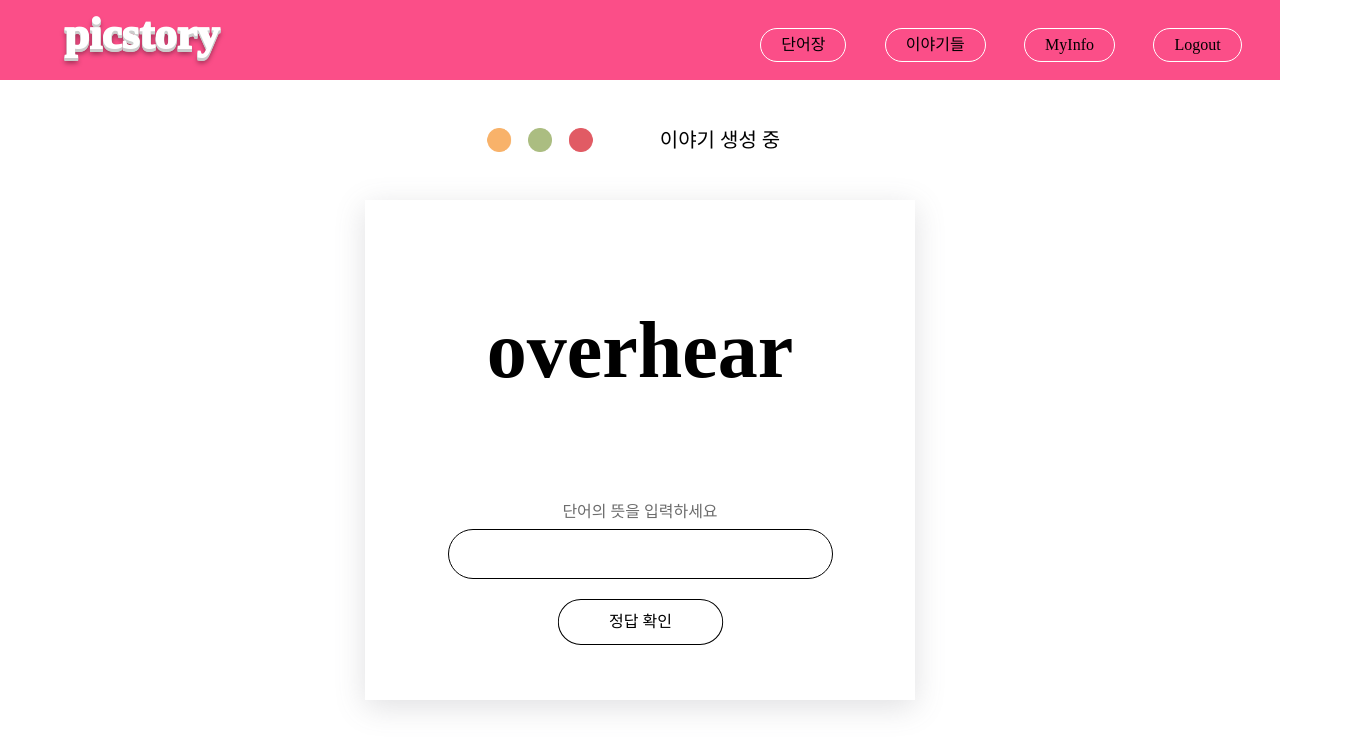
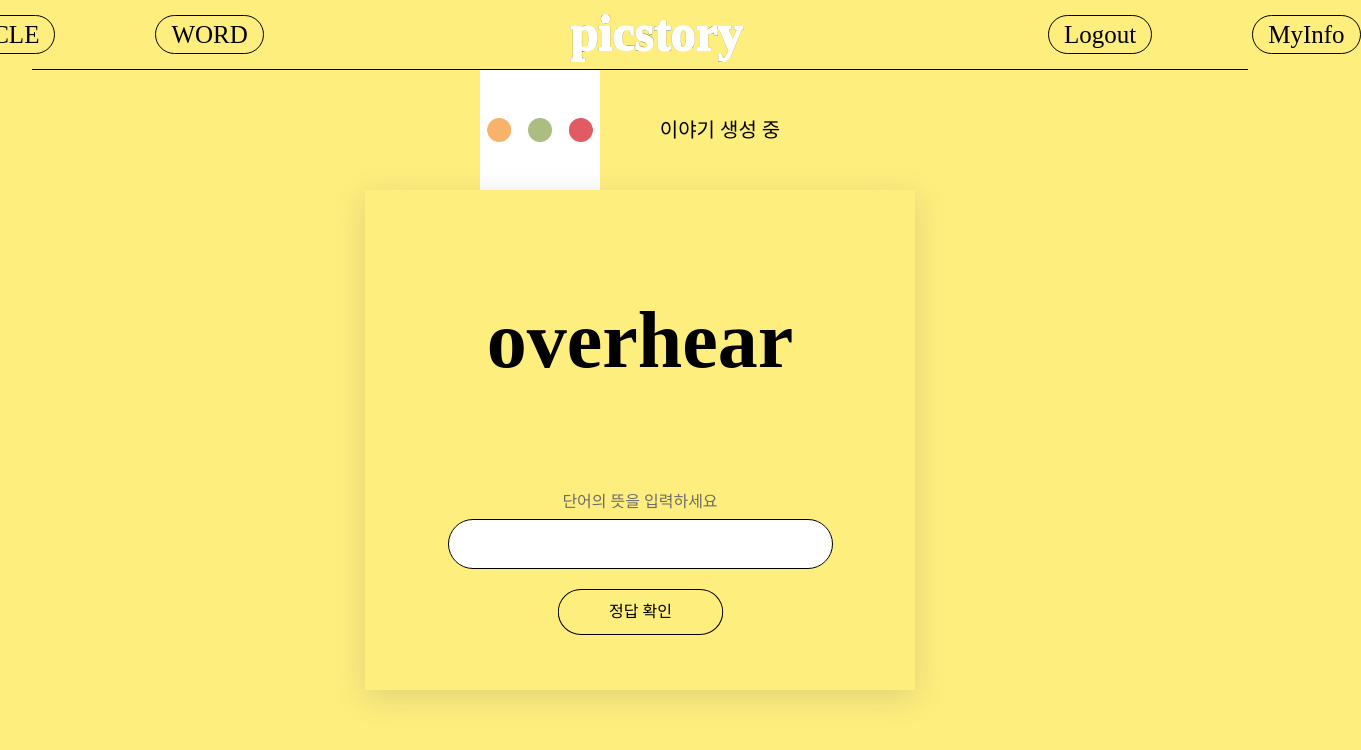
Before and after one commit to RUNGOAT/Picstory, a React (Create React App) app in the folder frontend/frontproject/: page /Loading in a window 1280 px wide. Shown: the top 750 px of the page, 1361 px wide, since content can reach past the window. Built offline with nearby package versions, Linux system fonts and the light colour scheme; a web font is replaced by a local one.

Commit message:
[EDIT] #274 헤더 디자인 수정

```diff
--- a/frontend/frontproject/src/assets/css/TheHeader.module.css
+++ b/frontend/frontproject/src/assets/css/TheHeader.module.css
@@ -1,49 +1,31 @@
 .header {
-  height: 80px;
-  width: 100%;
+  border-bottom: 1.7px solid black;
+  margin: 0 auto;
+  height: 70px;
+  width: 95%;
   color: white;
-  background: #ffda47;
+  background: #feee7d;
 }
 
+@media (min-width: 600px) {
   .contents {
+    padding: 0 20px;
     display: flex;
-  /* width: 95%; */
     height: 100%;
     margin: 0 auto;
+    justify-content: center;
     align-items: center;
-  justify-content: space-between;
   }
-
-@media (max-width: 600px) {
   .logo {
+    -webkit-text-stroke: 0.1px rgb(0, 0, 0);
+    width: 300px;
     cursor: pointer;
-    float: left;
-    margin-left: 5vw;
-    padding-bottom: 51px;
-    font-size: 35px;
+    margin: 0 20vw;
+    font-size: 50px;
     font-weight: 1000;
-    text-shadow: 0 1px 0 #ccc, 0 2px 0 #ccc, 0 3px 0 #ccc, 0 3px 0 #ccc,
+    /* text-shadow: 0 1px 0 #ccc, 0 2px 0 #ccc, 0 3px 0 #ccc, 0 3px 0 #ccc,
       0 2px 0 #ccc, 0 2px 0 transparent, 0 5px 0 transparent,
-      0 8px 0 transparent, 0 2px 0 transparent, 0 5px 5px rgba(0, 0, 0, 0.4);
-  }
-  .menuIcon {
-    margin-right: 20px;
-  }
-  .list {
-    display: none;
-  }
-}
-@media (min-width: 600px) {
-  .logo {
-    cursor: pointer;
-    float: left;
-    margin-left: 5vw;
-    padding-bottom: 10px;
-    font-size: 45px;
-    font-weight: 1000;
-    text-shadow: 0 1px 0 #ccc, 0 2px 0 #ccc, 0 3px 0 #ccc, 0 3px 0 #ccc,
-      0 2px 0 #ccc, 0 2px 0 transparent, 0 5px 0 transparent,
-      0 8px 0 transparent, 0 2px 0 transparent, 0 5px 5px rgba(0, 0, 0, 0.4);
+      0 8px 0 transparent, 0 2px 0 transparent, 0 5px 5px rgba(0, 0, 0, 0.4); */
   }
   .logo:hover {
     scale: 1.05;
@@ -51,61 +33,34 @@
   .menuIcon {
     display: none;
   }
-  .list {
+  .btn {
+    font-size: 25px;
+    border: 1px solid black;
+    border-radius: 30px;
+    padding: 0 15px;
+    margin: 0 50px;
     cursor: pointer;
-    float: right;
-    margin-right: 3vw;
-    margin-top: 10px;
-    padding: 4px 20px;
-    border-radius: 30px;
     color: black;
-    border: 1px solid rgb(255, 255, 255);
-    /* box-shadow: 0 0 0 1px rgb(255, 0, 0), 0 0.2em 0 0 rgb(255, 255, 255); */
-  }
-  .listShadow {
-    margin-right: 3vw;
-    padding: 4px 20px;
-    width: 80px;
-    height: 50px;
-  }
-  .list:focus {
-    cursor: pointer;
-    float: right;
-    margin-right: 3vw;
-    padding: 4px 20px;
-    border-radius: 30px;
-    color: rgb(0, 0, 0);
-
-    border: 1px solid rgb(255, 255, 255);
-    box-shadow: 0 0 0 1px rgb(255, 0, 0), 0 0 0 0 rgb(255, 0, 0);
-    transform: translateY(2px);
   }
 }
 
-.red {
-  background: #fb4e88;
+@media (max-width: 600px) {
+  .logo {
+    -webkit-text-stroke: 0.1px rgb(0, 0, 0);
+    margin-top: 5px;
+    cursor: pointer;
+    float: left;
+    margin-left: 5vw;
+    padding-bottom: 51px;
+    font-size: 35px;
+    font-weight: 1000;
   }
-.orange {
-  background: #ff9634;
+  .menuIcon {
+    float: right;
+    margin-right: 20px;
+    margin-top: 20px;
   }
-.yellow {
-  background: #f9da5b;
+  .btn {
+    display: none;
   }
-.green {
-  background: #37d51f;
 }
-.blue {
-  background: #2279dc;
-}
-.purple {
-  background: #cb39ec;
-}
-.pink {
-  background: rgb(255, 169, 208);
-}
-.gray {
-  background: #b1b1b1;
-}
-.black {
-  background: #424242;
-}
--- a/frontend/frontproject/src/assets/css/main.module.css
+++ b/frontend/frontproject/src/assets/css/main.module.css
@@ -1,7 +1,7 @@
 .btn1 {
   width: 140px;
   height: 45px;
-	font-family: "Roboto", sans-serif;
+  font-family: 'Roboto', sans-serif;
   font-size: 15px;
   text-transform: uppercase;
   letter-spacing: 2.5px;
@@ -30,6 +30,7 @@ body {
   height: 100vh;
   -webkit-font-smoothing: antialiased;
   text-align: center;
+  background-color: #feee7d;
 }
 .red {
   background: #fb4e88;
--- a/frontend/frontproject/src/components/main/TheHeader.tsx
+++ b/frontend/frontproject/src/components/main/TheHeader.tsx
@@ -82,8 +82,24 @@ const TheHeader = () => {
   }
 
   return (
-    <header className={`${styles['header']} ${styles[color]}`}>
+    <header className={`${styles['header']} `}>
       <div className={styles.contents}>
+        <button
+          className={styles.btn}
+          onClick={() => {
+            navigation('/library')
+          }}
+        >
+          ARTICLE
+        </button>
+        <button
+          className={styles.btn}
+          onClick={() => {
+            navigation('/vocabulary')
+          }}
+        >
+          WORD
+        </button>
         <div
           className={styles.logo}
           onClick={() => {
@@ -92,46 +108,21 @@ const TheHeader = () => {
         >
           picstory
         </div>
-
-        <nav className={styles.navigation}>
-          <ul>
-            <li className={styles.list} onClick={logout}>
-              Logout
-            </li>
-            <li className={styles.list} onClick={MyInfo}>
-              MyInfo
-            </li>
-            <li
-              className={styles.list}
-              onClick={() => {
-                navigation('/library')
-              }}
-            >
-              이야기들
-            </li>
-            <li
-              className={styles.list}
-              onClick={() => {
-                navigation('/vocabulary')
-              }}
-            >
-              단어장
-            </li>
-            <li
-              onClick={() => {
-                setMenu(true)
-              }}
-            >
-              <img
-                src={menuIcon}
-                className={styles.menuIcon}
-                width={30}
-                alt=""
-              />
-            </li>
-          </ul>
-        </nav>
+        <button className={styles.btn} onClick={logout}>
+          Logout
+        </button>
+        <button className={styles.btn} onClick={MyInfo}>
+          MyInfo
+        </button>
       </div>
+      <button
+        className={styles.menuIcon}
+        onClick={() => {
+          setMenu(true)
+        }}
+      >
+        <img src={menuIcon} width={30} alt="" />
+      </button>
     </header>
   )
 }
```
Lines whose indentation alone changed are shown as unchanged.
